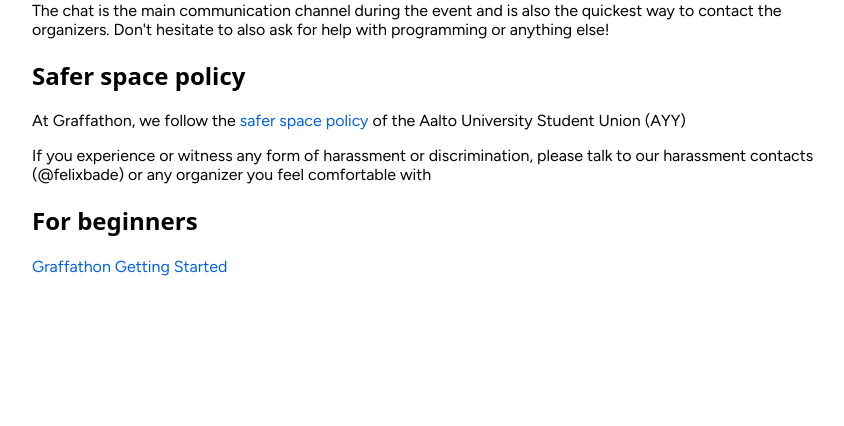
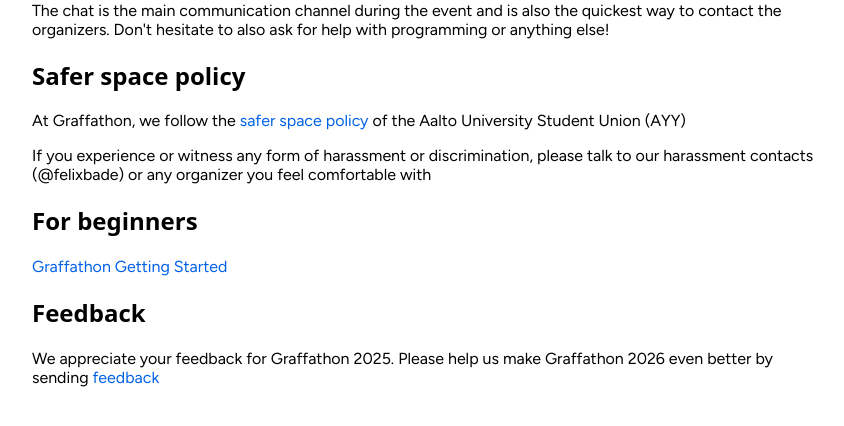
Before and after one commit to DOTAalto/pms, a Django app: page /info/ in a window 1280 px wide; the page is wider, and only the part inside the window is pictured. Shown: the part 269-695 px from the top of that part, without its empty margins (208-1052 px from the left). Run offline with Django 5.2, Linux system fonts and the light colour scheme; tables that the repository leaves empty hold one stand-in row (values such as "Sample post"); some libraries are stand-ins or nearby versions; some web fonts are replaced.

Commit message:
Add feedback link to info

```diff
--- a/party/templates/party/info.html
+++ b/party/templates/party/info.html
@@ -36,4 +36,8 @@
 <h2>For beginners</h2>
 <p><a href="https://perfect-tsunami-bc9.notion.site/Getting-Started-at-Graffathon-1d083f87f0458051b002ce11da0651f6">Graffathon Getting Started</a></p>
 
+<h2>Feedback</h2>
+
+<p>We appreciate your feedback for Graffathon 2025. Please help us make Graffathon 2026 even better by sending <a href="https://forms.gle/G1mJ7z7y2yeWfCCVA">feedback</a>
+
 {% endblock %}
```
